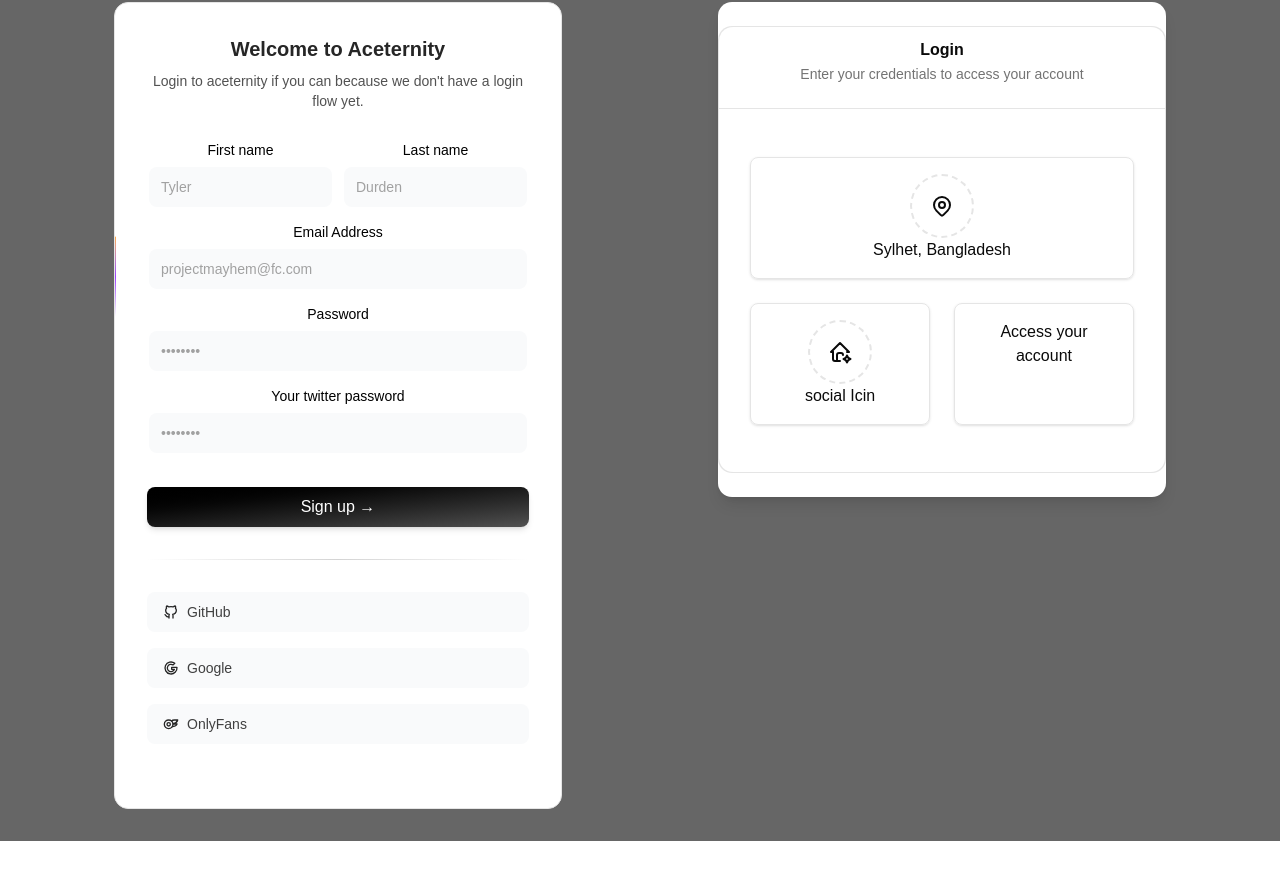
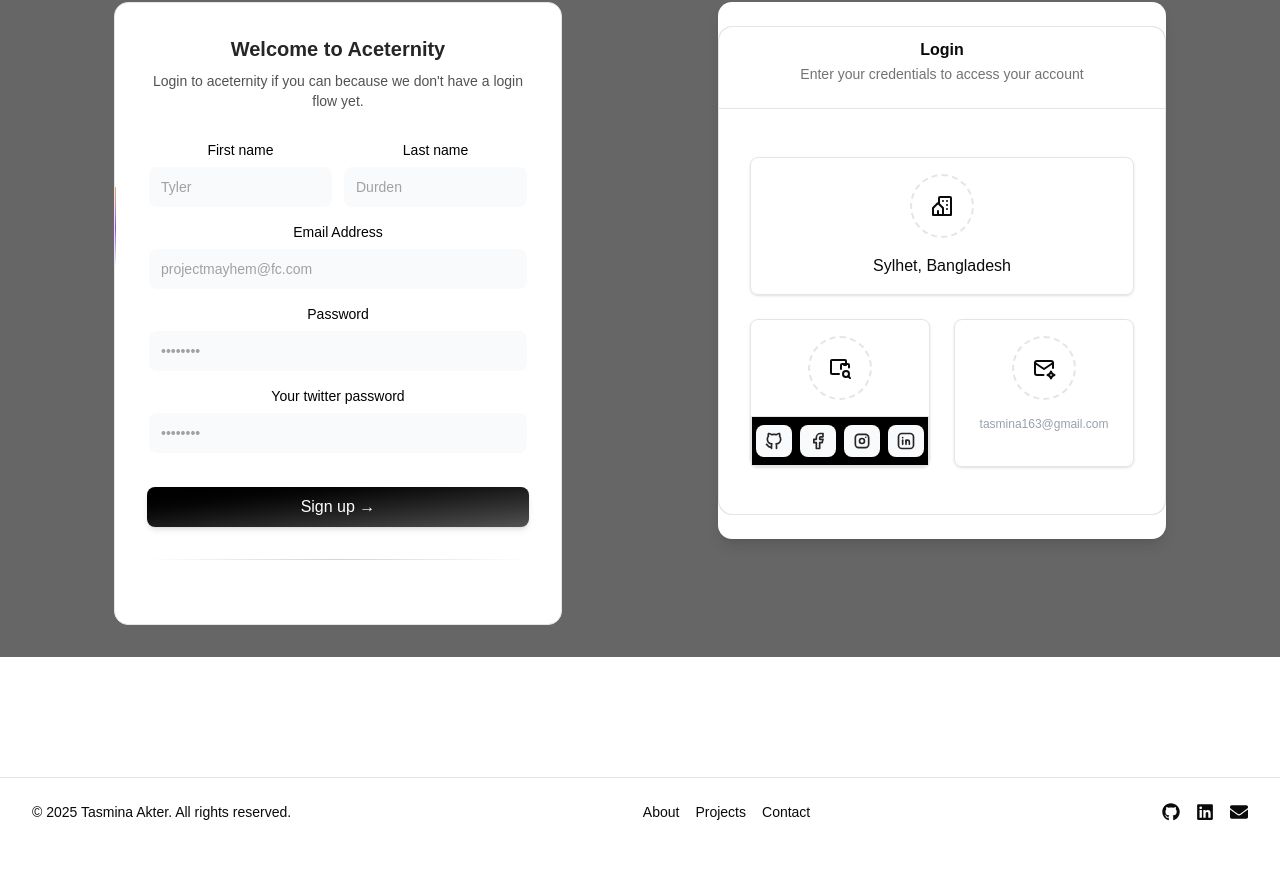
Before and after one commit to saidee-hasan/uiux-portfolio, a Next.js app: page / in a window 1280 px wide. Shown: the part 6571-7450 px from the top of the page. After the commit the page ends 7417 px from the top, so only its background shows below. Built offline with nearby package versions, Linux system fonts and the light colour scheme.

Commit message:
added contace sidebar icons

```diff
--- a/components/ContactUs/SidebarCard.tsx
+++ b/components/ContactUs/SidebarCard.tsx
@@ -1,3 +1,5 @@
+"use client";
+
 import {
   Card,
   CardContent,
@@ -7,7 +9,17 @@ import {
 } from "@/components/ui/card";
 import { MagicCard } from "../magicui/magic-card";
 import { useTheme } from "next-themes";
-import { IconHomeSpark, IconMapPin } from "@tabler/icons-react";
+import {
+  IconBrandFacebook,
+  IconBrandInstagram,
+  IconBrandLinkedin,
+  IconBuildingCommunity,
+  IconDevicesSearch,
+  IconMailSpark,
+  IconBrandGithub,
+} from "@tabler/icons-react";
+import { cn } from "@/lib/utils";
+
 
 export default function SidebarCard() {
   const { theme } = useTheme();
@@ -31,27 +43,73 @@ export default function SidebarCard() {
               <div className="grid grid-cols-1 md:grid-cols-4 gap-6 px-4 py-8">
                 {/* Full-width section on all screen sizes */}
                 <div className="border md:col-span-4 p-4 rounded-md font-medium shadow text-center">
-                <div className="w-16 h-16 mx-auto flex items-center justify-center border-2 border-dashed rounded-full">
-                    <IconMapPin className="w-6 h-6 " />
-                </div>
-                  Sylhet, Bangladesh
+                  <div className="w-16 h-16 mx-auto flex items-center justify-center border-2 border-dashed rounded-full">
+                    <IconBuildingCommunity className="w-6 h-6 " />
+                  </div>
+                  <div className="mt-4">Sylhet, Bangladesh</div>
                 </div>
 
-                {/* Two columns below on medium screens */}
-                <div className="border p-4 rounded-md md:col-span-2 shadow text-center">
+                {/* Two columns below on medium screens and icons */}
+                <div className="border rounded-md md:col-span-2 shadow text-center">
+                  <div className="w-16 h-16 mt-4 mx-auto flex items-center justify-center border-2 border-dashed rounded-full">
+                    <IconDevicesSearch className="w-6 h-6 " />
+                  </div>
+
+                  {/* <div className="mt-4 border p-4"> */}
+                    <div className="mt-4 border py-2 bg-black flex flex-row items-center justify-center space-x-2">
+                      {[
+                        { icon: IconBrandGithub },
+                        { icon: IconBrandFacebook },
+                        { icon: IconBrandInstagram },
+                        { icon: IconBrandLinkedin },
+                      ].map(({ icon: Icon }, index) => (
+                        <button
+                          key={index}
+                          className="group/btn h-8 flex items-center justify-center gap-2 rounded-md bg-gray-50 px-2 text-black shadow-input dark:bg-zinc-900 dark:shadow-[0px_0px_1px_1px_#262626] relative"
+                          type="button"
+                        >
+                          <Icon className="h-5 w-5 text-neutral-800 dark:text-neutral-300" />
+                          <BottomGradient />
+                        </button>
+                      ))}
+                    </div>
+                  {/* </div> */}
+
+                </div>
+                {/* Two columns below on medium screens  */}
+                <div className="border p-4 rounded-md md:col-span-2 shadow">
                   <div className="w-16 h-16 mx-auto flex items-center justify-center border-2 border-dashed rounded-full">
-                    <IconHomeSpark className="w-6 h-6 " />
+                    <IconMailSpark className="w-6 h-6 " />
+                  </div>
+                  <div className="mt-4 text-xs text-gray-400">
+                    tasmina163@gmail.com
+                  </div>
                 </div>
-                 social Icin
-                </div>
-                 {/* Two columns below on medium screens  */}
-                <div className="border p-4 rounded-md md:col-span-2 shadow">Access your account</div>
               </div>
             </CardContent>
-
           </MagicCard>
         </Card>
       </div>
     </>
   );
 }
+const BottomGradient = () => (
+  <>
+    <span className="absolute inset-x-0 -bottom-px block h-px w-full bg-gradient-to-r from-transparent via-cyan-500 to-transparent opacity-0 transition duration-500 group-hover/btn:opacity-100" />
+    <span className="absolute inset-x-10 -bottom-px mx-auto block h-px w-1/2 bg-gradient-to-r from-transparent via-indigo-500 to-transparent opacity-0 blur-sm transition duration-500 group-hover/btn:opacity-100" />
+  </>
+);
+
+const LabelInputContainer = ({
+  children,
+  className,
+}: {
+  children: React.ReactNode;
+  className?: string;
+}) => {
+  return (
+    <div className={cn("flex w-full flex-col space-y-2", className)}>
+      {children}
+    </div>
+  );
+};
--- a/components/signup-form-demo.tsx
+++ b/components/signup-form-demo.tsx
@@ -65,23 +65,6 @@ export default function SignupFormDemo() {
 
           <div className="my-8 h-[1px] w-full bg-gradient-to-r from-transparent via-neutral-300 to-transparent dark:via-neutral-700" />
 
-          <div className="flex flex-col space-y-4">
-            {[
-              { icon: IconBrandGithub, label: "GitHub" },
-              { icon: IconBrandGoogle, label: "Google" },
-              { icon: IconBrandOnlyfans, label: "OnlyFans" },
-            ].map(({ icon: Icon, label }, index) => (
-              <button
-                key={index}
-                className="group/btn relative flex h-10 w-full items-center gap-2 rounded-md bg-gray-50 px-4 text-black shadow-input dark:bg-zinc-900 dark:shadow-[0px_0px_1px_1px_#262626]"
-                type="button"
-              >
-                <Icon className="h-4 w-4 text-neutral-800 dark:text-neutral-300" />
-                <span className="text-sm text-neutral-700 dark:text-neutral-300">{label}</span>
-                <BottomGradient />
-              </button>
-            ))}
-          </div>
         </form>
       </div>
 
```
Also changed, not shown: 1 other file (tests, documents, lock files or other folders).
